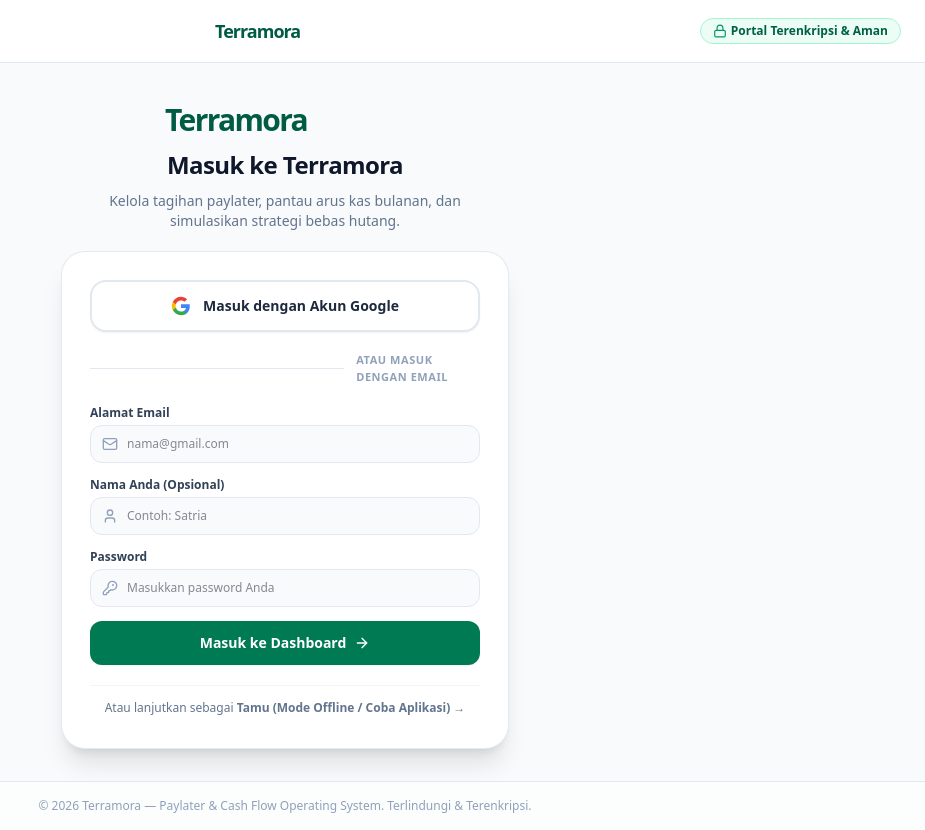
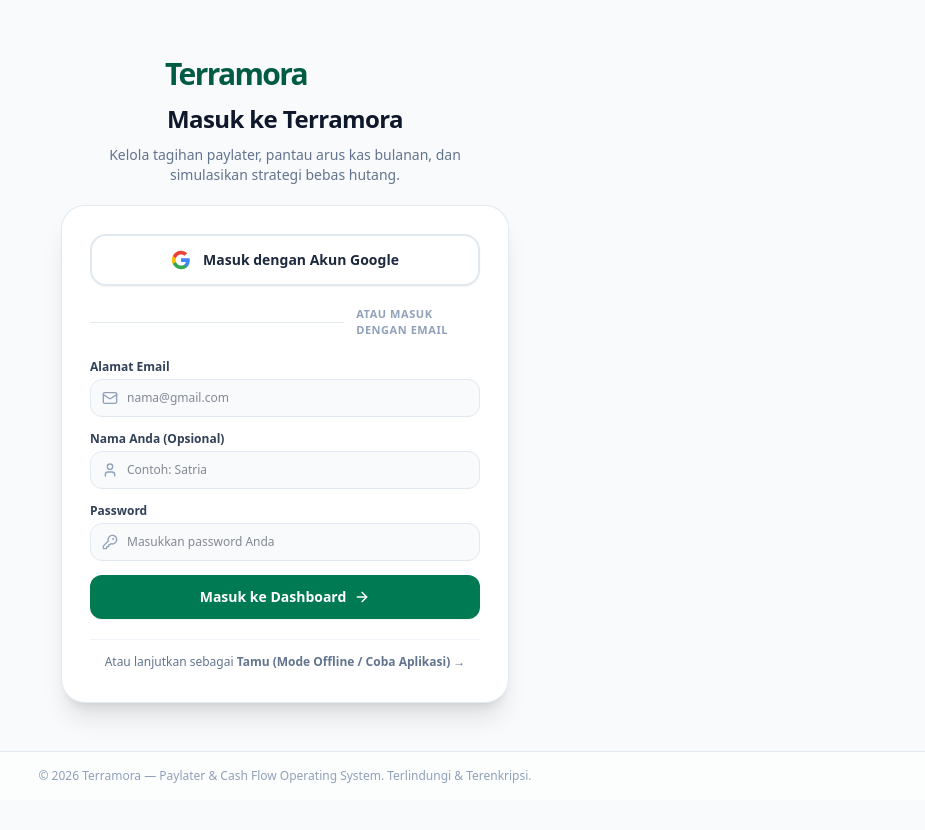
Before and after one commit to satria-database/sna-cashflow, a React (Vite) app: page / in a window 1280 px wide. Shown: the whole page, without its empty margins (355-1280 px from the left). After the commit the page ends 800 px from the top, so only its background shows below. Built offline with nearby package versions, Linux system fonts and the light colour scheme; no server answers; the database is empty.

Commit message:
Remove extra login branding elements

```diff
--- a/src/components/LoginPage.tsx
+++ b/src/components/LoginPage.tsx
@@ -4,7 +4,6 @@ import { UserProfile } from '../types';
 import {
   ShieldCheck,
   ArrowRight,
-  Lock,
   Mail,
   User,
   KeyRound,
@@ -157,17 +156,6 @@ export const LoginPage: React.FC<LoginPageProps> = ({ onLogin }) => {
 
   return (
     <div className="min-h-screen bg-[#f8fafc] flex flex-col justify-between selection:bg-emerald-100 selection:text-emerald-900 font-sans">
-
-      {/* Header Bar */}
-      <header className="relative px-6 py-4 flex items-center justify-center border-b border-slate-200 bg-white/90 backdrop-blur-xs sticky top-0 z-10">
-        <TerramoraLogo size="sm" width={140} height={30} />
-        <div className="absolute right-6 flex items-center gap-2 max-sm:hidden">
-          <span className="inline-flex items-center gap-1 px-3 py-1 rounded-full text-xs font-bold bg-emerald-50 text-emerald-800 border border-emerald-200">
-            <Lock className="w-3.5 h-3.5 text-emerald-600" />
-            Portal Terenkripsi & Aman
-          </span>
-        </div>
-      </header>
 
       {/* Main Centered Login Section */}
       <main className="flex-1 flex items-center justify-center p-4 sm:p-6 lg:p-8">
```
